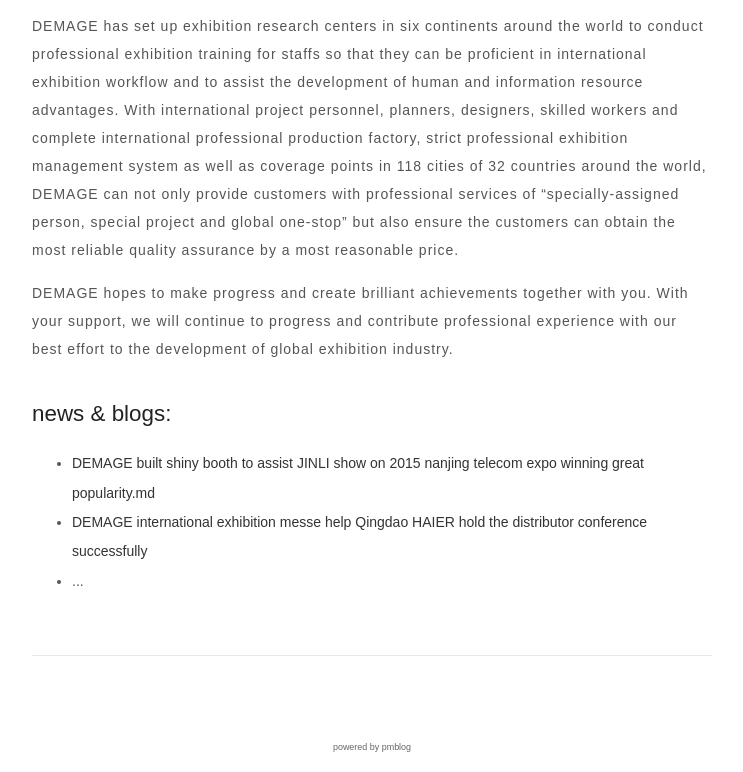
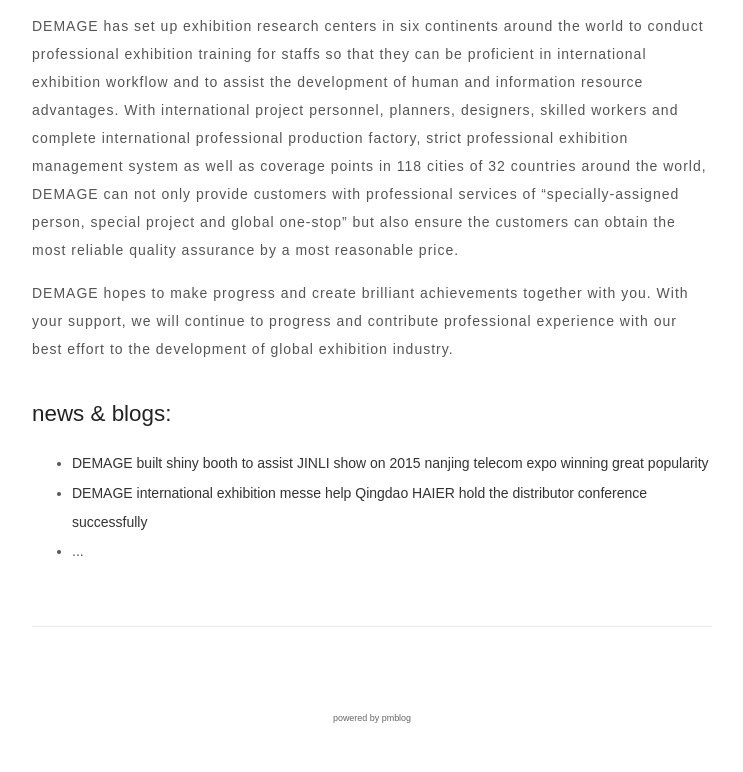
Before and after one commit to fancylee397/fancylee397.github.io, a plain HTML site: page index.html in a window 1280 px wide. Shown: the part 1305-2077 px from the top of the page, without its empty margins (268-1011 px from the left). After the commit the page ends 2048 px from the top, so only its background shows below. Drawn offline with nearby package versions, Linux system fonts and the light colour scheme; some packages are replaced by stand-ins of ours; a script that the page names is missing.

Commit message:
Update index.html

```diff
--- a/index.html
+++ b/index.html
@@ -63,7 +63,7 @@
 <h2> news & blogs: </h2>
 
 <ul>
-<li><a href="demage_built_shiny_booth_to_assist_jinli_show_on_2015_nanjing_telecom_expo_winning_great_popularity.html">DEMAGE built shiny booth to assist JINLI show on 2015 nanjing telecom expo winning great popularity.md</a>
+<li><a href="demage_built_shiny_booth_to_assist_jinli_show_on_2015_nanjing_telecom_expo_winning_great_popularity.html">DEMAGE built shiny booth to assist JINLI show on 2015 nanjing telecom expo winning great popularity</a>
 <br></li>
 <li><a href="demage_international_exhibition_messe_help_qingdao_haier_hold_the_distributor_conference_successfully.html">DEMAGE international exhibition messe help Qingdao HAIER hold the distributor conference successfully</a>
 <br></li>
```
